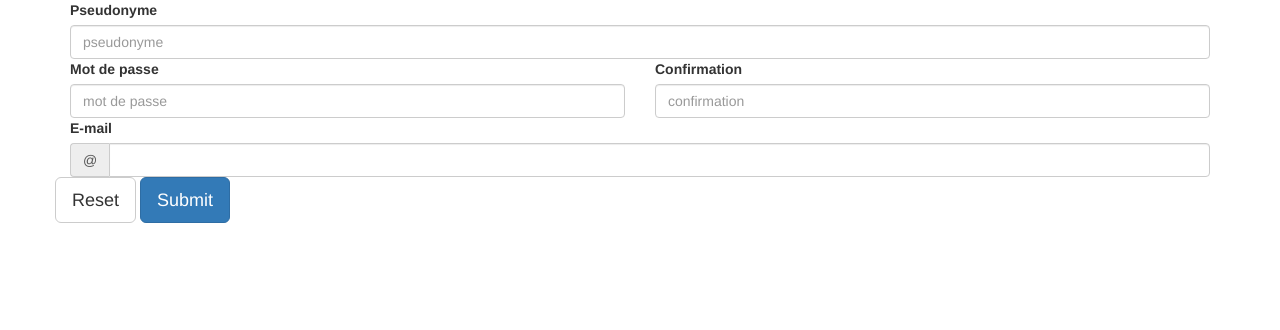
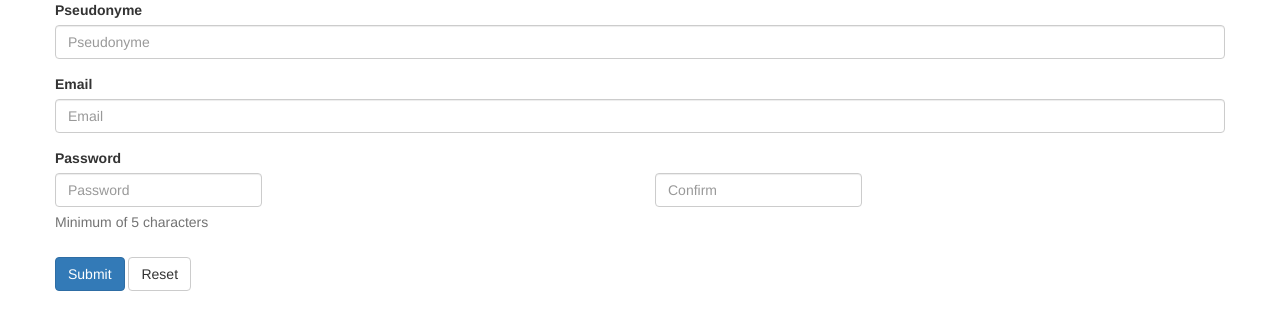
Before and after one commit to kbrante/exo_form_boostrap, a website: page index.html in a window 1280 px wide. Drawn offline with nearby package versions, Linux system fonts and the light colour scheme.

Commit message:
plugins yarhozrh
git commit -m plugin

git commit -m plugins

```diff
--- a/bower.json
+++ b/bower.json
@@ -16,6 +16,8 @@
     "tests"
   ],
   "dependencies": {
-    "bootstrap": "^3.3.7"
+    "bootstrap": "^3.3.7",
+    "bootstrap-validator": "^0.11.9",
+    "pwstrength-bootstrap": "^2.0.7"
   }
 }
--- a/index.html
+++ b/index.html
@@ -14,35 +14,40 @@
 <body>
     <div class="container">
         <div class="row">
-            <form>
-                <div class="col-xs-12">
-                    <label>Pseudonyme</label>
-                    <input type="text" name="pseudo" value="" placeholder="pseudonyme" class="form-control" id="pseudo">
-
+            <form data-toggle="validator" role="form">
+                <div class="form-group">
+                    <label for="inputName" class="control-label">Pseudonyme</label>
+                    <input type="text" class="form-control" id="inputName" placeholder="Pseudonyme" data-minlength="5" required>
                 </div>
-                <div class="col-xs-6">
-                    <label>Mot de passe</label>
-                    <input type="password" name="mdp" value="" placeholder="mot de passe" class="form-control" id="password">
+                <div class="form-group">
+                    <label for="inputEmail" class="control-label">Email</label>
+                    <input type="email" class="form-control" id="inputEmail" placeholder="Email" data-error="Bruh, that email address is invalid" data-minlength="5" required>
+                    <div class="help-block with-errors"></div>
                 </div>
-                <div class="col-xs-6">
-                    <label>Confirmation</label>
-                    <input type="password" name="verifmdp" value="" placeholder="confirmation " class="form-control" id="password2">
-                </div>
-                <div class=" col-xs-12">
-                    <label>E-mail</label>
-                    <div class="input-group">
-                        <span class="input-group-addon">@</span>
-                        <input type="email" class="form-control" id="inputGroupSuccess1" aria-describedby="inputGroupSuccess1Status">
-
+                <div class="form-group">
+                    <label for="inputPassword" class="control-label">Password</label>
+                    <div class="form-inline row">
+                        <div class="form-group col-sm-6">
+                            <input type="password" data-minlength="5" class="form-control" id="inputPassword" placeholder="Password" required>
+                            <div class="help-block">Minimum of 5 characters</div>
+                        </div>
+                        <div class="form-group col-sm-6">
+                            <input type="password" class="form-control" id="inputPasswordConfirm" data-match="#inputPassword" data-match-error="Whoops, these don't match" placeholder="Confirm" required>
+                            <div class="help-block with-errors"></div>
+                        </div>
                     </div>
                 </div>
-                <input type="reset" name="reset" value="Reset" class="btn btn-default btn-lg" id="reset">
-                <input type="submit" name="submit" value="Submit" class="btn btn-default btn-lg btn-primary" id="submit">
+                <div class="form-group">
+                    <button type="submit" class="btn btn-primary">Submit</button>
+                    <button type="reset" name="button" class="btn btn-default">Reset</button>
+                </div>
             </form>
         </div>
     </div>
     <script src="./static/external/jquery/dist/jquery.js" charset="utf-8"></script>
     <script src="static/external/bootstrap/dist/js/bootstrap.min.js" charset="utf-8"></script>
+    <script src="static/external/bootstrap-validator/dist/validator.js" charset="utf-8"></script>
+    <script src="static/external/pwstrength-bootstrap/dist/pwstrength-bootstrap.js" charset="utf-8"></script>
     <script src="static/js/script.js" charset="utf-8"></script>
 </body>
 
--- a/static/js/script.js
+++ b/static/js/script.js
@@ -1,26 +1,27 @@
 $(document).ready(function() {
-    $("input").blur(function() {
-        var char = $(this).val().length;
-        if (char <= 5 || char > 30) {
-            $(this).parent().addClass('has-error')
-        } else {
-            $(this).parent().removeClass('has-error').addClass('has-success')
-            $("label").addClass('control-label')
-        }
-    })
-    $("#password2").blur(function() {
-        if ($("#password").val() === $("#password2").val()) {
-            $("#password, #password2").parent().addClass('has-success')
-
-        } else {
-            $("#password, #password2").parent().addClass('has-error')
-
-        }
-    });
-    $("#submit").click(function() {
-        if ($("input").val().length == 0) {
-            alert("veuillez saisir les champs")
-        }
-    })
-
+    // $("input").blur(function() {
+    //     var char = $(this).val().length;
+    //     if (char <= 5 || char > 30) {
+    //         $(this).parent().addClass('has-error')
+    //     } else {
+    //         $(this).parent().removeClass('has-error').addClass('has-success')
+    //         $("label").addClass('control-label')
+    //     }
+    // })
+    // $("#password2").blur(function() {
+    //     if ($("#password").val() === $("#password2").val()) {
+    //         $("#password, #password2").parent().addClass('has-success')
+    //
+    //     } else {
+    //         $("#password, #password2").parent().addClass('has-error')
+    //
+    //     }
+    // });
+    // $("#submit").click(function() {
+    //     if ($("input").val().length == 0) {
+    //         alert("veuillez saisir les champs")
+    //     }
+    // })
+    $('#myForm').validator()
+    $(':password').pwstrength();
 });
```
